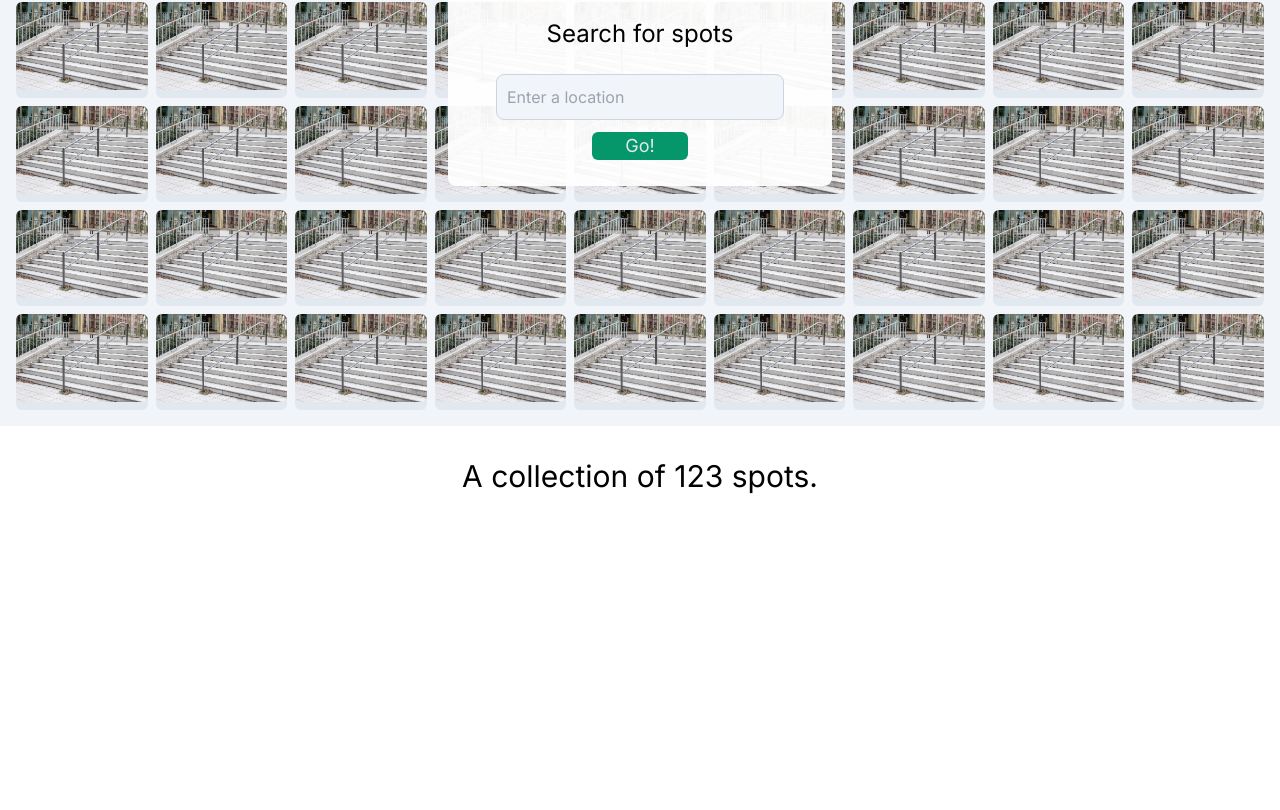
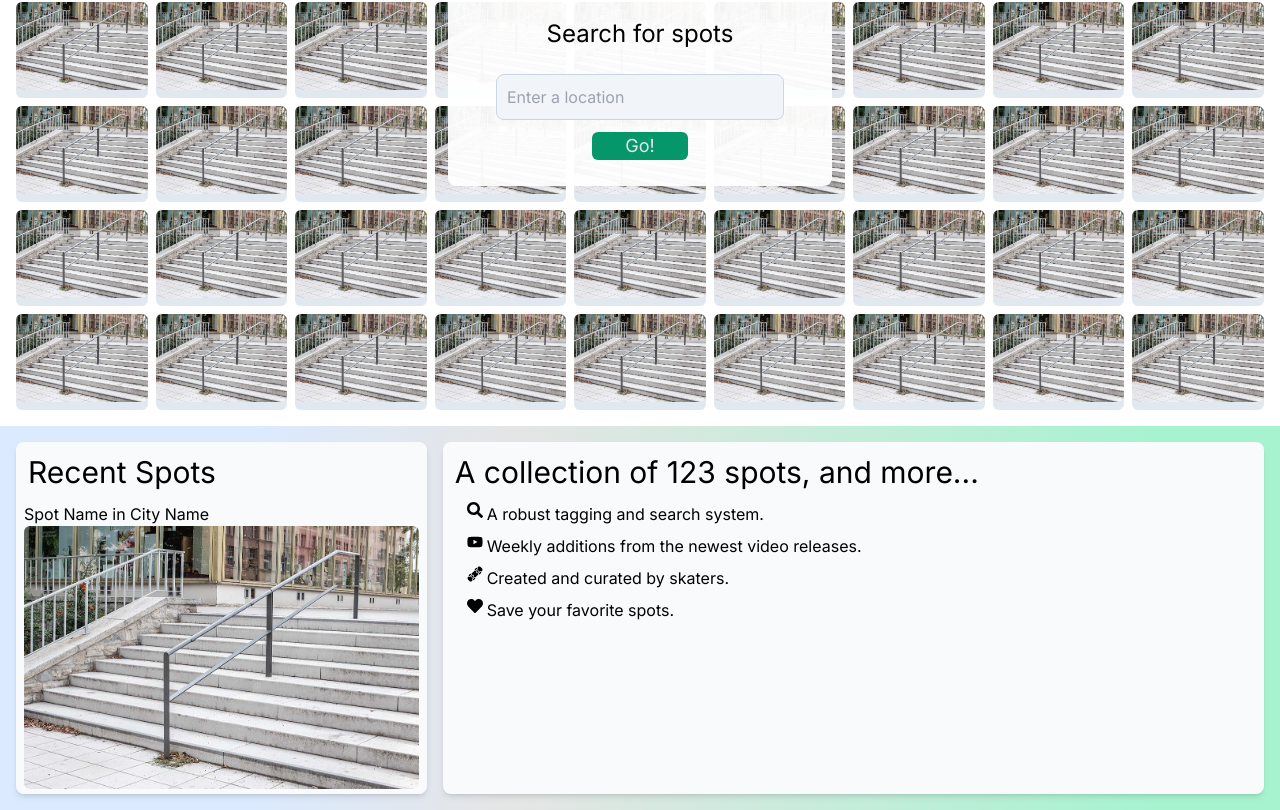
Before and after one commit to zwehr/spots-map-v3, a Next.js app: page / in a window 1280 px wide. Shown: the part 178-988 px from the top of the page. Before the commit the page ends 800 px from the top, so only its background shows below. Built offline with nearby package versions, Linux system fonts and the light colour scheme.

Commit message:
create recent-spots and what-we-offer sections on homepage

```diff
--- a/src/app/page.tsx
+++ b/src/app/page.tsx
@@ -1,14 +1,92 @@
 import NumberCountUp from '@/components/animation/NumberCountUp';
 import ImageGrid from '@/components/homepage/ImageGrid';
+import Image from 'next/image';
+import { FaHeart, FaSearch, FaYoutube } from 'react-icons/fa';
+import { GiSkateboard } from 'react-icons/gi';
 
 export default function Home() {
   return (
     <>
       <h1 className='hidden'>Home</h1>
       <ImageGrid></ImageGrid>
-      <h2 className='my-8'>
-        A collection of <NumberCountUp count={123} /> spots.
-      </h2>
+      <div className='recent-and-description flex h-96 bg-gradient-to-r from-blue-100 from-20% via-neutral-200 via-40% to-emerald-200 to-90%'>
+        <div className='recent-spots w-1/3 ml-4 mr-2 my-4 rounded-lg overflow-scroll bg-slate-50 shadow-md'>
+          <h2 className='text-left'>Recent Spots</h2>
+          <div>
+            <div className='m-2'>
+              <h3>Spot Name in City Name</h3>
+              <Image
+                className='rounded-md'
+                src='/handrail.jpeg'
+                width={500}
+                height={500}
+                alt='Skatespot photo'
+              />
+            </div>
+          </div>
+          <div>
+            <div className='m-2'>
+              <h3>Spot Name in City Name</h3>
+              <Image
+                className='rounded-md'
+                src='/handrail.jpeg'
+                width={500}
+                height={500}
+                alt='Skatespot photo'
+              />
+            </div>
+          </div>
+          <div>
+            <div className='m-2'>
+              <h3>Spot Name in City Name</h3>
+              <Image
+                className='rounded-md'
+                src='/handrail.jpeg'
+                width={500}
+                height={500}
+                alt='Skatespot photo'
+              />
+            </div>
+          </div>
+          <div>
+            <div className='m-2'>
+              <h3>Spot Name in City Name</h3>
+              <Image
+                className='rounded-md'
+                src='/handrail.jpeg'
+                width={500}
+                height={500}
+                alt='Skatespot photo'
+              />
+            </div>
+          </div>
+        </div>
+        <div className='what-we-offer w-2/3 ml-2 mr-4 my-4 rounded-lg bg-slate-50 shadow-md'>
+          <h2 className='text-left'>
+            A collection of <NumberCountUp count={123} /> spots, and more...
+          </h2>
+          <ul className='ml-4'>
+            <li className='flex m-2'>
+              <FaSearch />
+              <p className='pl-1'>A robust tagging and search system.</p>
+            </li>
+            <li className='flex m-2'>
+              <FaYoutube />
+              <p className='pl-1'>
+                Weekly additions from the newest video releases.
+              </p>
+            </li>
+            <li className='flex m-2'>
+              <GiSkateboard />
+              <p className='pl-1'>Created and curated by skaters.</p>
+            </li>
+            <li className='flex m-2'>
+              <FaHeart />
+              <p className='pl-1'>Save your favorite spots.</p>
+            </li>
+          </ul>
+        </div>
+      </div>
     </>
   );
 }
--- a/src/components/homepage/ImageGrid.tsx
+++ b/src/components/homepage/ImageGrid.tsx
@@ -2,7 +2,7 @@ import Image from 'next/image';
 
 export default function ImageGrid() {
   return (
-    <div className='grid grid-cols-9 grid-rows-5 gap-2 bg-slate-100 p-4'>
+    <div className='grid grid-cols-9 grid-rows-5 gap-2 p-4'>
       <div className='absolute h-48 w-96 mx-auto mt-24 left-0 right-0 bg-blur-md bg-white/95 rounded-lg text-center z-10'>
         <p className='text-center text-2xl py-6'>Search for spots</p>
         <input
```
